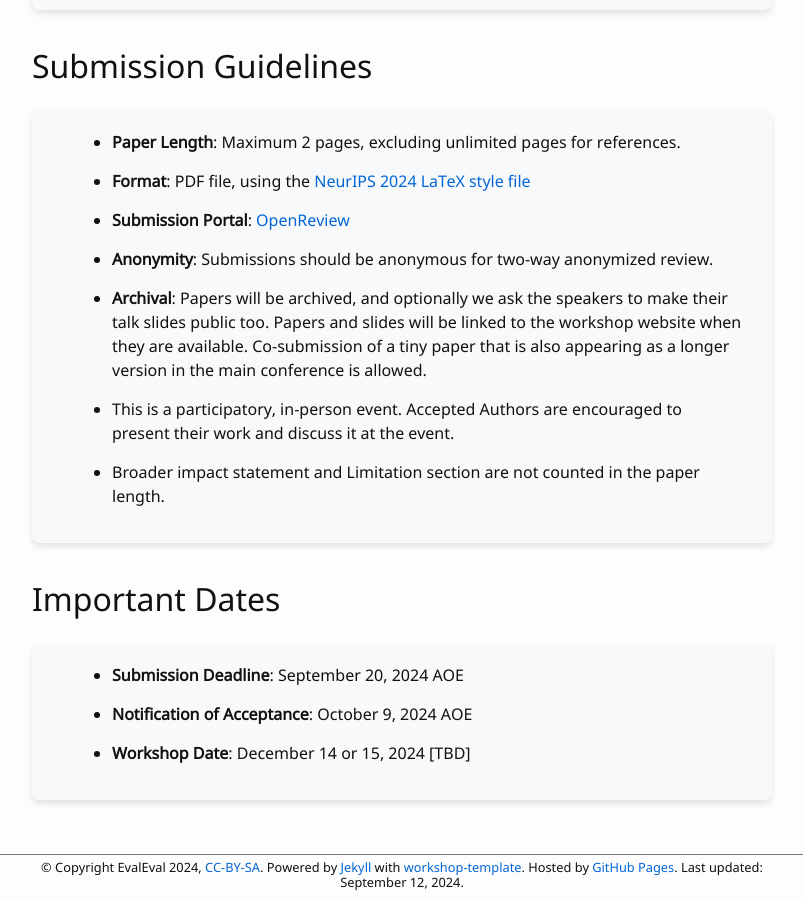
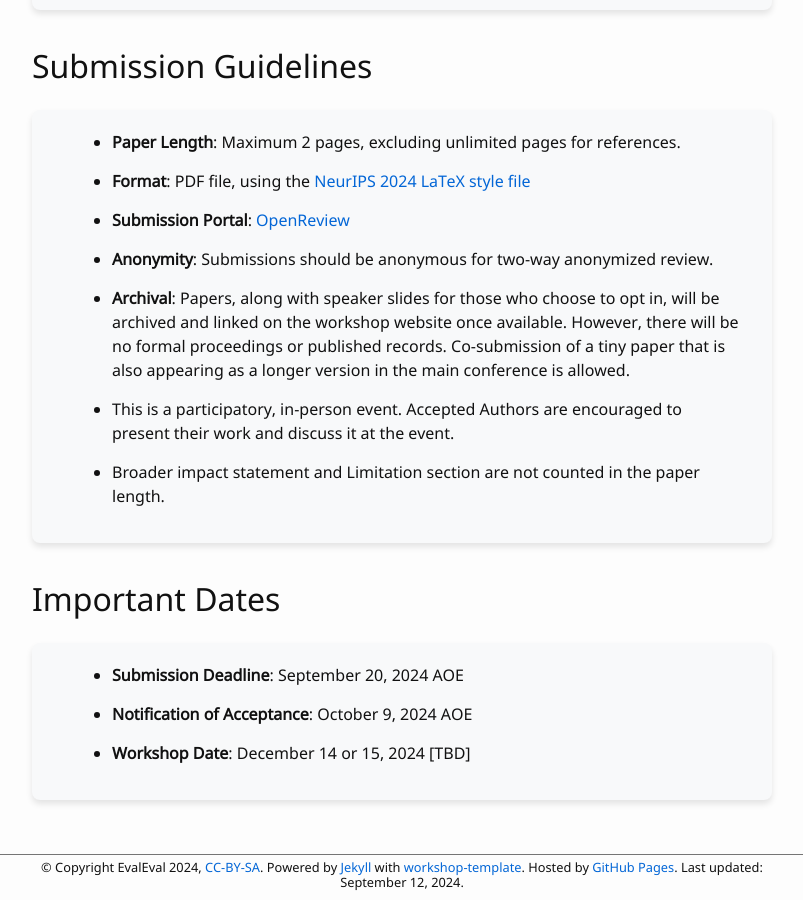
Before and after one commit to aaai-fidu-lab/aaai-fidu-lab.github.io, a Jekyll site: the page built from call-for-papers.md, in a window 1280 px wide and 900 px high, scrolled down 1037 px. Shown: the whole window, without its empty margins (238-1041 px from the left). Built offline with Jekyll 4.4.1, drawn with Linux system fonts in a browser that asks for light colours; our own code applies the rules of GitHub Pages for plain Markdown files.

Commit message:
clarify archival policy

```diff
--- a/call-for-papers.md
+++ b/call-for-papers.md
@@ -82,7 +82,7 @@ We welcome submissions addressing, but not limited to, the following themes:
 - **Format**: PDF file, using the [NeurIPS 2024 LaTeX style file](https://media.neurips.cc/Conferences/NeurIPS2024/Styles.zip)
 - **Submission Portal**: [OpenReview]({{ site.submission_url }})
 - **Anonymity**: Submissions should be anonymous for two-way anonymized review.
-- **Archival**: Papers will be archived, and optionally we ask the speakers to make their talk slides public too. Papers and slides will be linked to the workshop website when they are available. Co-submission of a tiny paper that is also appearing as a longer version in the main conference is allowed.
+- **Archival**: Papers, along with speaker slides for those who choose to opt in, will be archived and linked on the workshop website once available. However, there will be no formal proceedings or published records. Co-submission of a tiny paper that is also appearing as a longer version in the main conference is allowed.
 - This is a participatory, in-person event. Accepted Authors are encouraged to present their work and discuss it at the event.
 - Broader impact statement and Limitation section are not counted in the paper length.
 </div>
```
